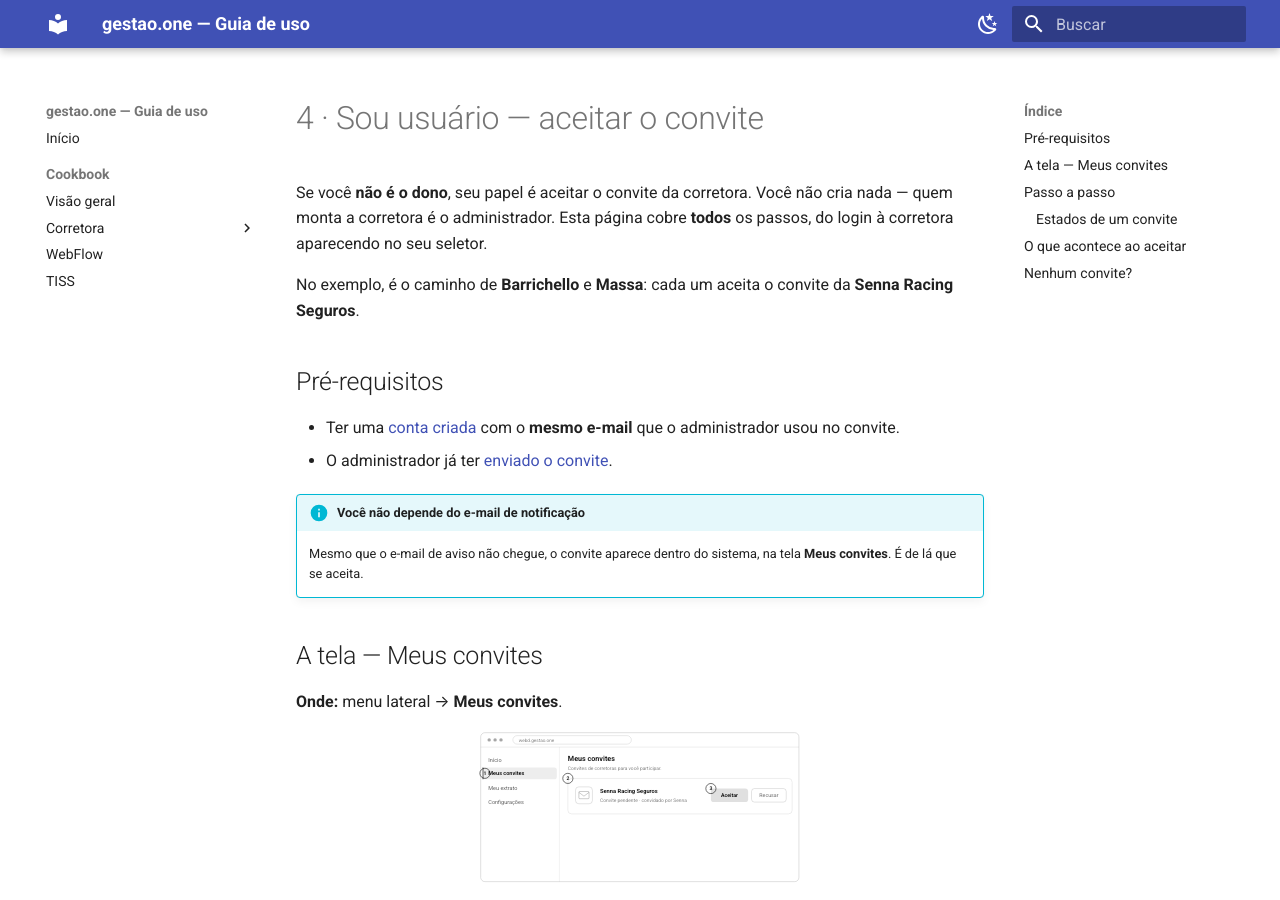
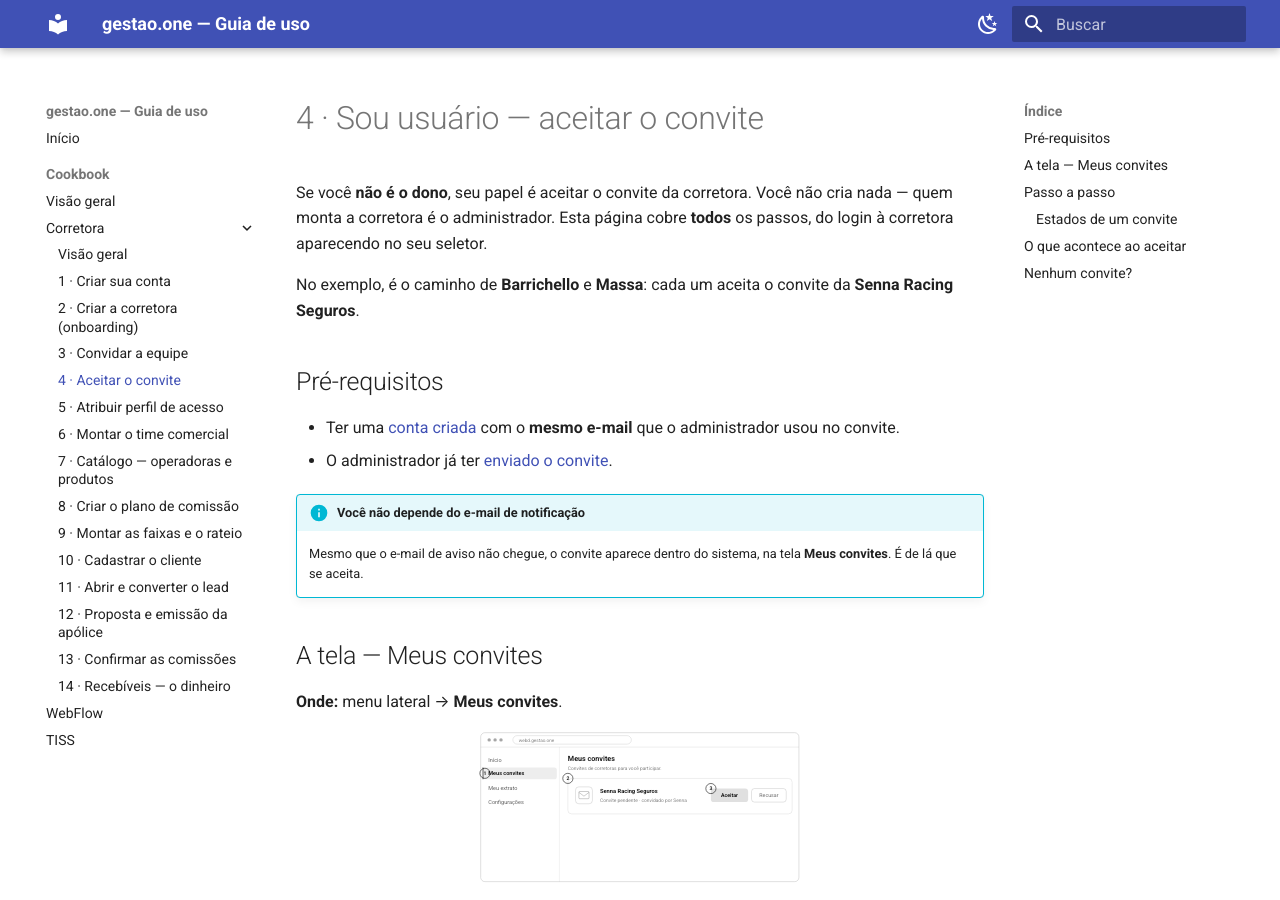
Before and after one commit to renatofagalde/wiki-gestao-one, an MkDocs documentation site: the page built from docs/cookbook/corretora/04-aceitar-convite.md, in a window 1280 px wide and 900 px high. Built offline with MkDocs 1.6.1 and Material for MkDocs 9.7.7, drawn with Linux system fonts in a browser that asks for light colours.

Commit message:
📝 docs(nav): reorder cookbook steps 2-4 (onboarding, invite, accept)

```diff
--- a/mkdocs.yml
+++ b/mkdocs.yml
@@ -55,9 +55,9 @@
       - Corretora:
           - Visão geral: cookbook/corretora/index.md
           - 1 · Criar sua conta: cookbook/corretora/01-criar-conta.md
-          - 2 · Aceitar o convite: cookbook/corretora/02-aceitar-convite.md
-          - 3 · Criar a corretora (onboarding): cookbook/corretora/03-criar-corretora.md
-          - 4 · Convidar a equipe: cookbook/corretora/04-convidar.md
+          - 2 · Criar a corretora (onboarding): cookbook/corretora/02-criar-corretora.md
+          - 3 · Convidar a equipe: cookbook/corretora/03-convidar.md
+          - 4 · Aceitar o convite: cookbook/corretora/04-aceitar-convite.md
           - 5 · Atribuir perfil de acesso: cookbook/corretora/05-perfil-acesso.md
           - 6 · Montar o time comercial: cookbook/corretora/06-time.md
           - 7 · Catálogo — operadoras e produtos: cookbook/corretora/07-operadoras.md
```
